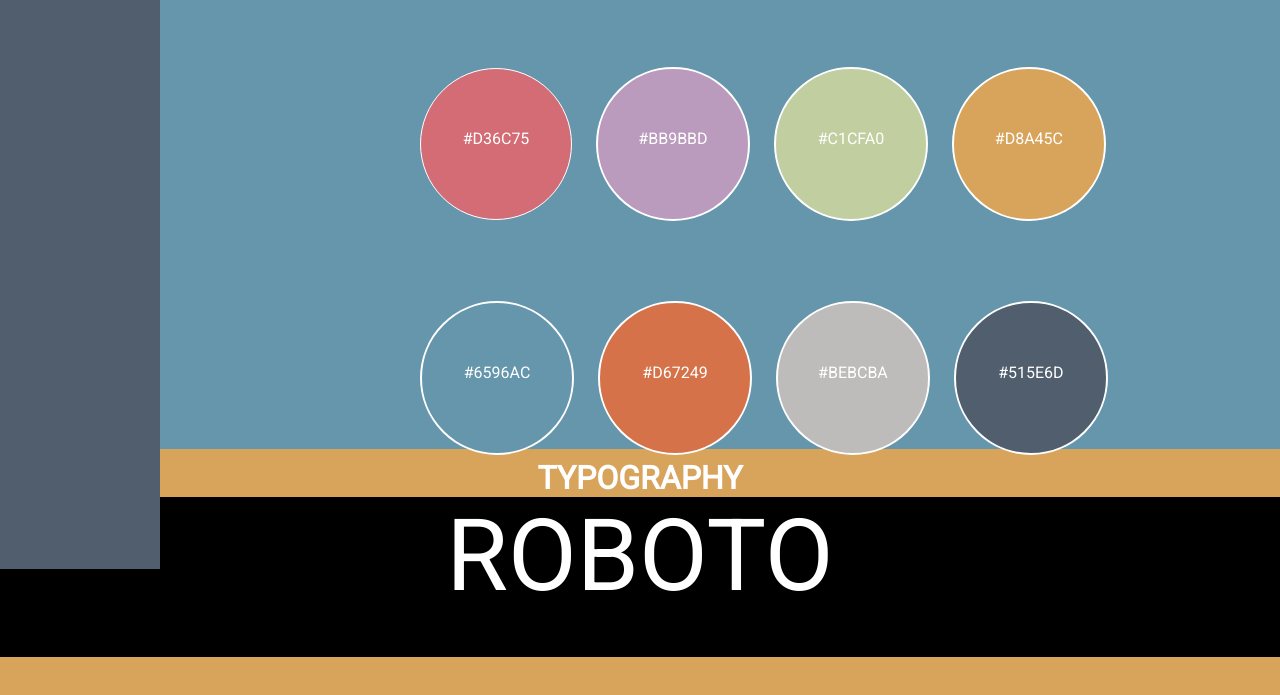
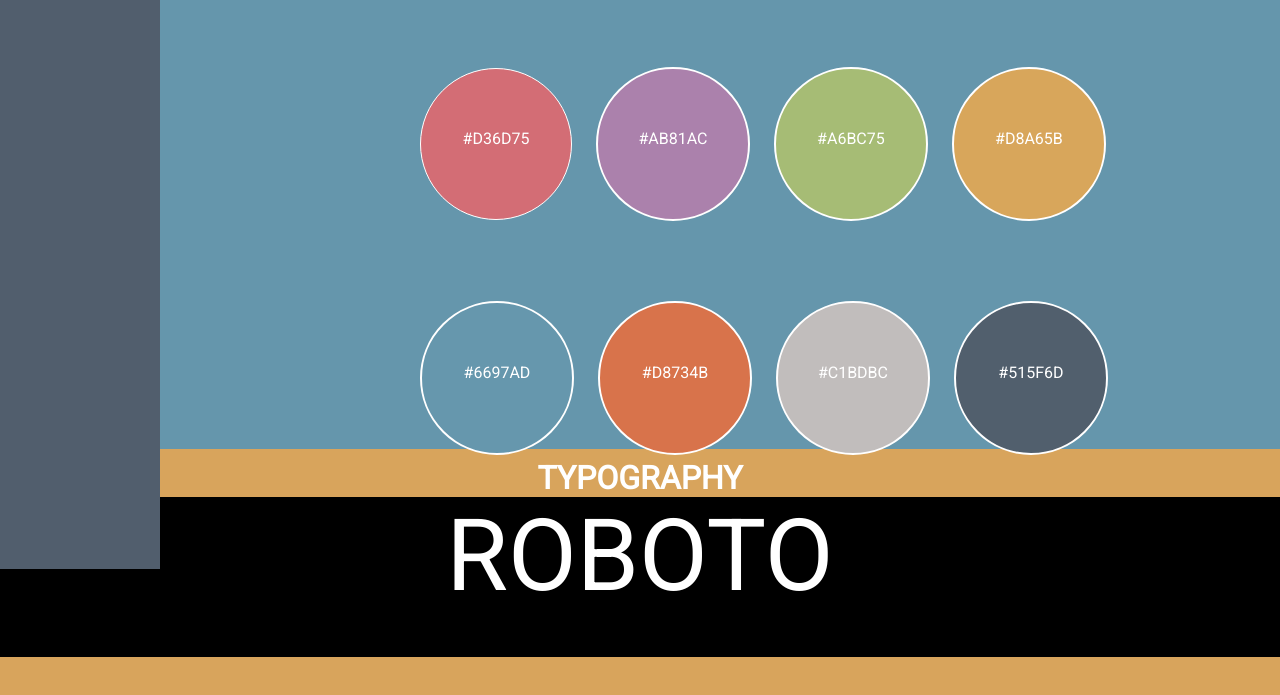
Before and after one commit to Henrylette/Projekt-5, a plain HTML site: page Styleguide/index.html in a window 1280 px wide. Shown: the part 251-946 px from the top of the page. Drawn offline with Linux system fonts and the light colour scheme.

Commit message:
Rettet farver
Jeg har rettet farvekoderne til de forskellige farver.

```diff
--- a/Styleguide/index.html
+++ b/Styleguide/index.html
@@ -24,28 +24,28 @@
       <div class="box2">
         <h1>Colors</h1>
         <div class="colorbox">
-            <p class="colortext">#D36C75</p>
+            <p class="colortext">#D36D75</p>
         </div>
         <div class="colorbox2">
-            <p class="colortext">#BB9BBD</p>
+            <p class="colortext">#AB81AC</p>
         </div>
         <div class="colorbox3">
-            <p class="colortext">#C1CFA0</p>
+            <p class="colortext">#A6BC75</p>
         </div>
         <div class="colorbox4">
-             <p class="colortext">#D8A45C</p>
+             <p class="colortext">#D8A65B</p>
         </div>
         <div class="colorbox5">
-            <p class="colortext">#6596AC</p>
+            <p class="colortext">#6697AD</p>
         </div>
         <div class="colorbox6">
-            <p class="colortext">#D67249</p>
+            <p class="colortext">#D8734B</p>
         </div>
         <div class="colorbox7">
-            <p class="colortext">#BEBCBA</p>
+            <p class="colortext">#C1BDBC</p>
         </div>
         <div class="colorbox8">
-            <p class="colortext">#515E6D</p>
+            <p class="colortext">#515F6D</p>
         </div>
       </div>
       <div class="box3">
--- a/Styleguide/stylesheet.css
+++ b/Styleguide/stylesheet.css
@@ -69,7 +69,7 @@
   .colorbox {
     height: 150px;
     width: 150px;
-    background-color: #D36C75;
+    background-color: #D36D75;
     display: inline-block;
     margin-top: 70px;
     margin-left: 420px;
@@ -80,7 +80,7 @@
 .colorbox2 {
     height: 150px;
     width:  150px;
-    background-color:#BB9BBD;
+    background-color:#AB81AC;
     display: inline-block;
     margin-right: 20px;
     border-radius: 50%;
@@ -89,7 +89,7 @@
 .colorbox3 {
     height: 150px;
     width:  150px;
-    background-color: #C1CFA0;
+    background-color: #A6BC75;
     display: inline-block;
     margin-top: 70px;
     margin-right: 20px;
@@ -99,7 +99,7 @@
 .colorbox4 {
     height: 150px;
     width:  150px;
-    background-color: #D8A45C;
+    background-color: #D8A65B;
     display: inline-block;
     margin-top: 70px;
     margin-right: 20px;
@@ -109,7 +109,7 @@
 .colorbox5 {
     height: 150px;
     width:  150px;
-    background-color: #6596AC;
+    background-color: #6697AD;
     display: inline-block;
     margin-top: -20px;
     margin-left: 420px;
@@ -120,7 +120,7 @@
 .colorbox6 {
     height: 150px;
     width: 150px;
-    background-color: #D67249;
+    background-color: #D8734B;
     display: inline-block;
     margin-top: 80px;
     margin-right: 20px;
@@ -130,7 +130,7 @@
 .colorbox7 {
     height: 150px;
     width: 150px;
-    background-color: #BEBCBA;
+    background-color: #C1BDBC;
     display: inline-block;
     margin-top: 80px;
     margin-right: 20px;
@@ -140,7 +140,7 @@
 .colorbox8 {
     height: 150px;
     width: 150px;
-    background-color: #515E6D;
+    background-color: #515F6D;
     display: inline-block;
     margin-top: 80px;
     margin-right: 20px;
```
Also changed, not shown: 1 other file.
